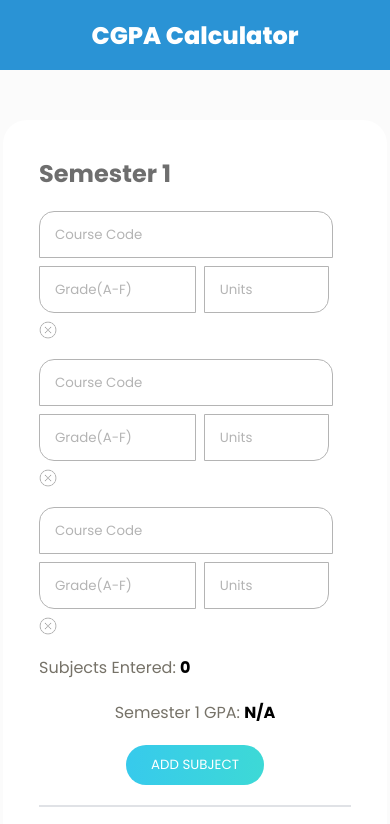
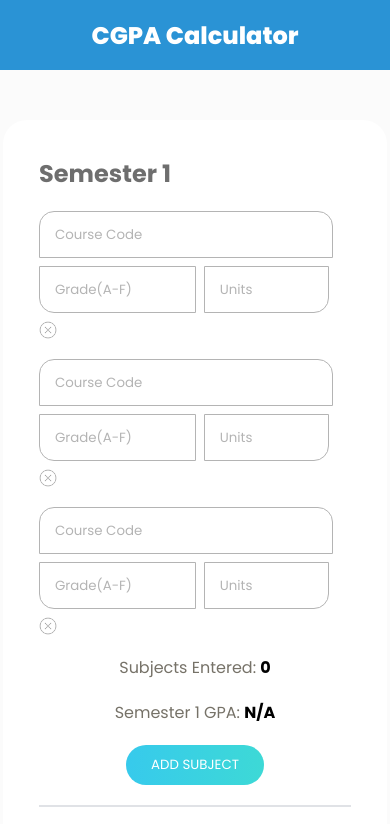
Before and after one commit to ceesharptech/cgpa-calculator, a plain HTML site: page index.html in a window 390 px wide. Shown: the top 824 px of the page. Drawn offline with nearby package versions, Linux system fonts and the light colour scheme; files whose address does not match are found by name.

Commit message:
mobile optimization for new features

```diff
--- a/style.css
+++ b/style.css
@@ -255,6 +255,11 @@ hr {
         gap: 15px;
     }
 
+    .subjectCountBlock {
+        display: flex;
+        justify-content: center;
+    }
+
     .cgpaResult {
         margin: 0;
     }
```
